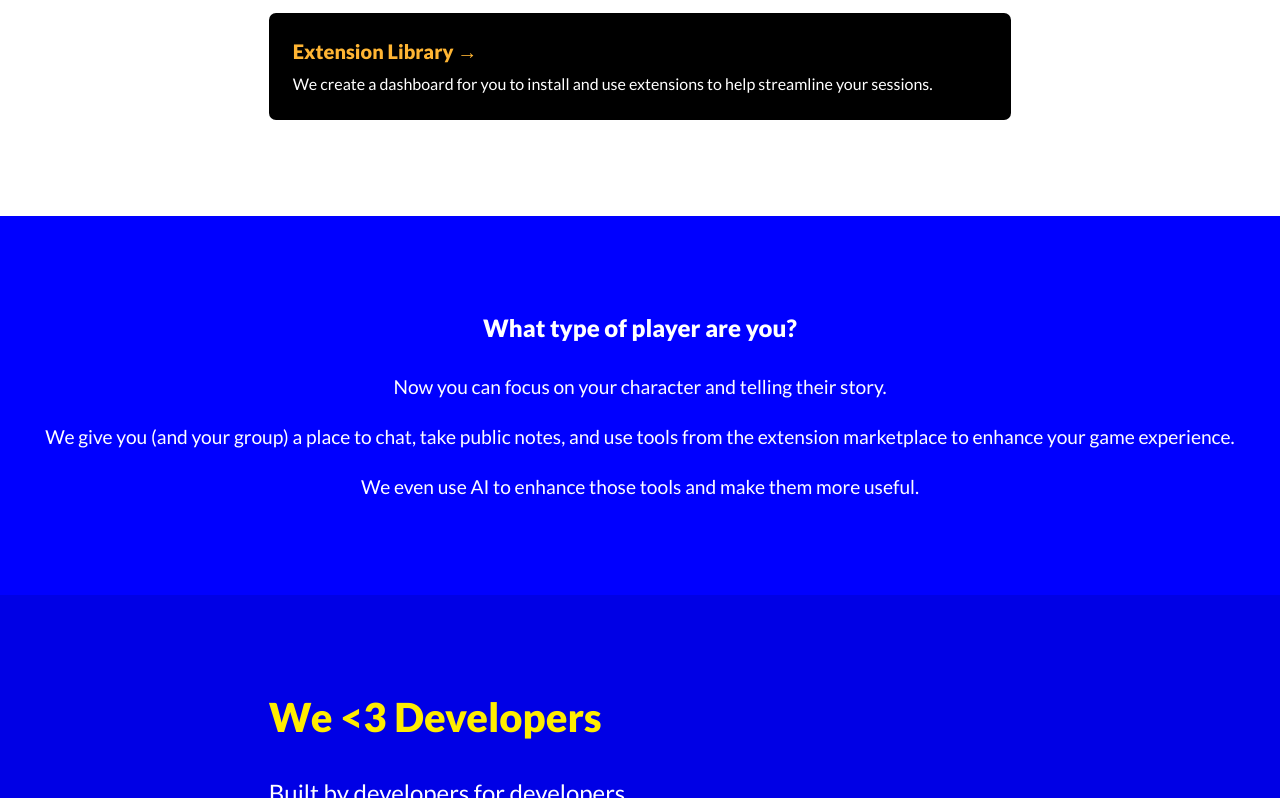
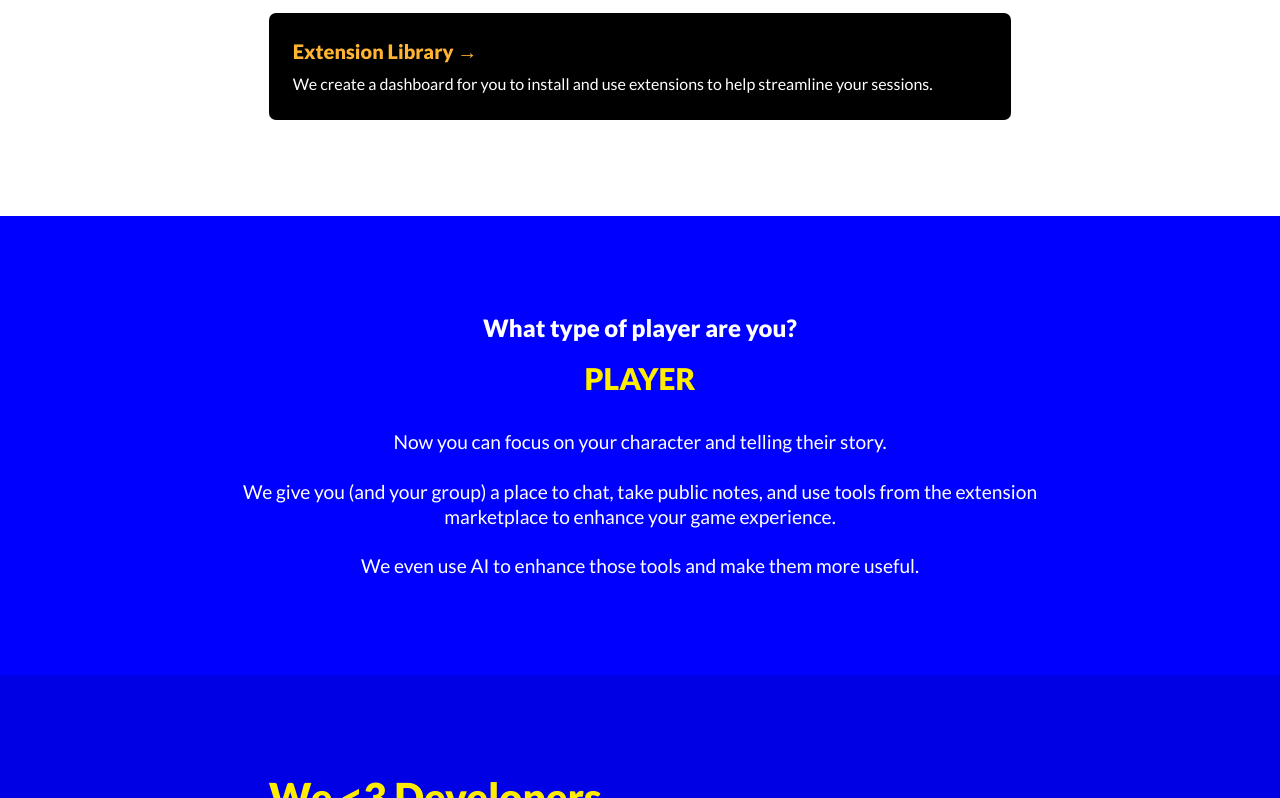
Before and after one commit to nurl-inc/website-astro, an Astro site: page / in a window 1280 px wide. Both pictures are taken after a click on the button "Player". Shown: the part 2238-3036 px from the top of the page. Built offline with nearby package versions, Linux system fonts and the light colour scheme; Astro itself is replaced by a stand-in of ours.

Commit message:
Add player type display in PlayerForm component

```diff
--- a/src/components/PlayerForm.jsx
+++ b/src/components/PlayerForm.jsx
@@ -10,7 +10,12 @@ export function PlayerForm() {
 
   return (
     <div class="center">
-      <h4 class="center">What type of player are you?</h4>
+      <h4 class="center">
+        What type of player are you?
+        <Show when={playerType()}>
+          <h5 class="uppercase player-type">{playerType()}</h5>
+        </Show>
+      </h4>
       <Show
         when={playerType() === ""}
         fallback={
--- a/src/layouts/Layout.astro
+++ b/src/layouts/Layout.astro
@@ -194,6 +194,17 @@ const n00bYellow = "#ffed00";
     text-align: center;
   }
 
+  .uppercase {
+    text-transform: uppercase;
+  }
+
+  .questionnaire,
+  .questionnaire-result {
+    margin-inline-start: auto;
+    margin-inline-end: auto;
+    max-width: 80ch;
+  }
+
   .questionnaire {
     display: flex;
     gap: 1rem;
@@ -219,4 +230,9 @@ const n00bYellow = "#ffed00";
     margin-top: 2rem;
     font-size: 1.2rem;
   }
+
+  .player-type {
+    color: var(--n00bYellow);
+    margin-top: 1rem;
+  }
 </style>
```
